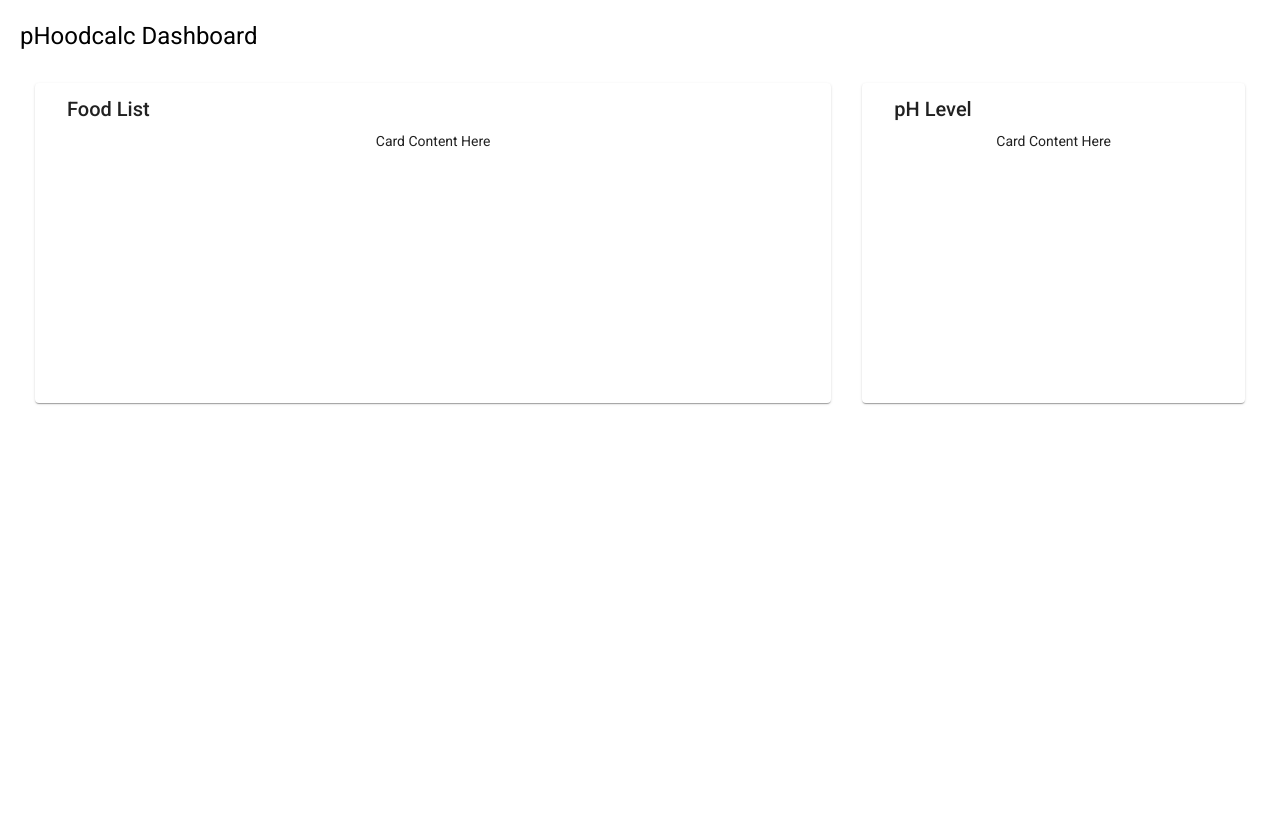
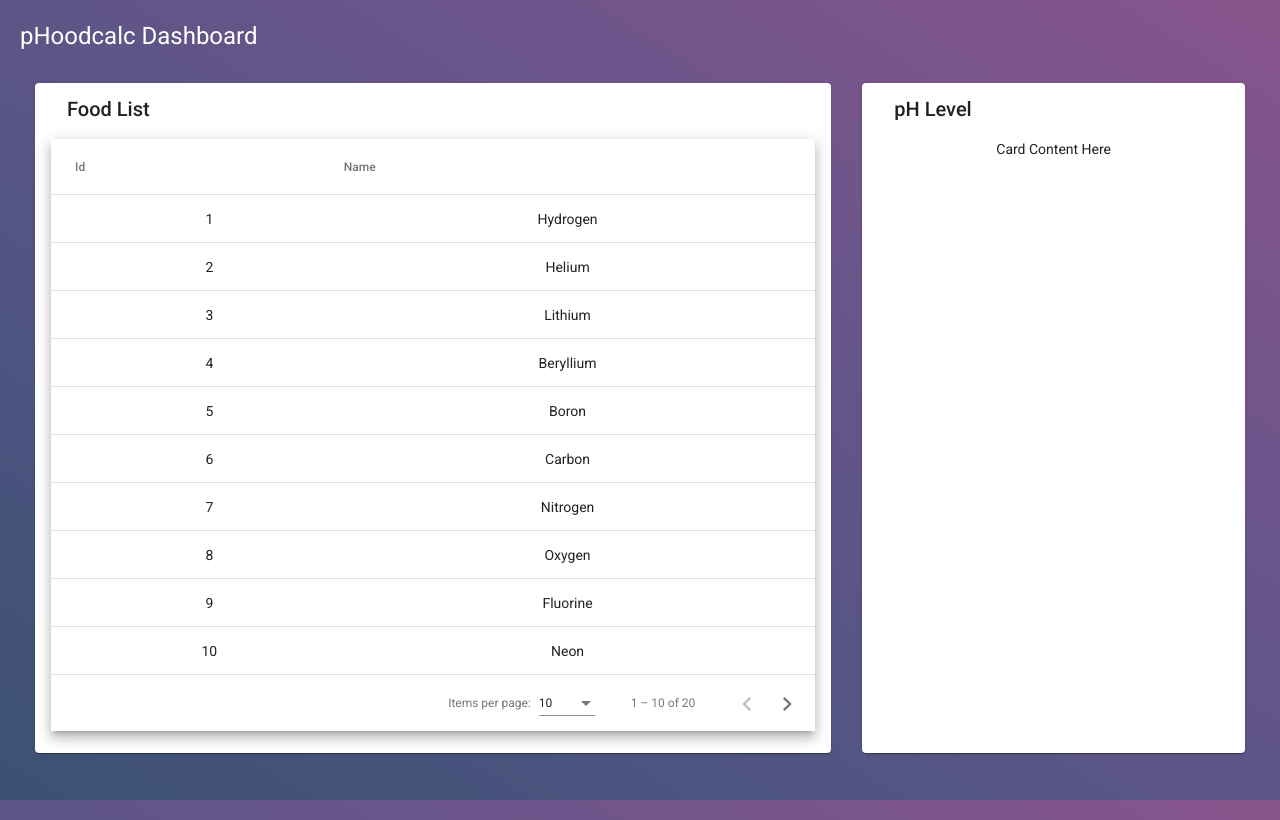
Before and after one commit to gatewayitconsulting/acidicfoodchecker, an Angular app in the folder phoodcalc-app/: page / in a window 1280 px wide. Built offline with nearby package versions, Linux system fonts and the light colour scheme.

Commit message:
Food List Mock Implemented
Added styling to overall app

```diff
--- a/phoodcalc-app/package.json
+++ b/phoodcalc-app/package.json
@@ -22,6 +22,7 @@
     "@angular/common": "~11.0.5",
     "@angular/compiler": "~11.0.5",
     "@angular/core": "~11.0.5",
+    "@angular/flex-layout": "^11.0.0-beta.33",
     "@angular/forms": "~11.0.5",
     "@angular/material": "^11.0.3",
     "@angular/platform-browser": "~11.0.5",
--- a/phoodcalc-app/src/app/components/dashboard/dashboard.component.html
+++ b/phoodcalc-app/src/app/components/dashboard/dashboard.component.html
@@ -1,11 +1,23 @@
 <div class="grid-container">
   <h1 class="mat-h1">pHoodcalc Dashboard</h1>
-  <mat-grid-list cols="3" rowHeight="350px">
+  <mat-grid-list cols="3" rowHeight="700px" *ngIf="desktop">
     <mat-grid-tile [colspan]="2" [rowspan]="1">
       <mat-card class="dashboard-card">
         <mat-card-header>
-          <mat-card-title>
+          <mat-card-title style="margin-bottom: 1em;">
             Food List
+          </mat-card-title>
+        </mat-card-header>
+        <mat-card-content class="dashboard-card-content">
+          <app-food-list></app-food-list>
+        </mat-card-content>
+      </mat-card>
+    </mat-grid-tile>
+    <mat-grid-tile [colspan]="1" [rowspan]="1">
+      <mat-card class="dashboard-card">
+        <mat-card-header>
+          <mat-card-title style="margin-bottom: 1em;">
+            pH Level
           </mat-card-title>
         </mat-card-header>
         <mat-card-content class="dashboard-card-content">
@@ -13,10 +25,24 @@
         </mat-card-content>
       </mat-card>
     </mat-grid-tile>
+  </mat-grid-list>
+  <mat-grid-list cols="1" rowHeight="750px" *ngIf="responsive">
     <mat-grid-tile [colspan]="1" [rowspan]="1">
       <mat-card class="dashboard-card">
         <mat-card-header>
-          <mat-card-title>
+          <mat-card-title style="margin-bottom: 1em;">
+            Food List
+          </mat-card-title>
+        </mat-card-header>
+        <mat-card-content class="dashboard-card-content">
+          <app-food-list></app-food-list>
+        </mat-card-content>
+      </mat-card>
+    </mat-grid-tile>
+    <mat-grid-tile [colspan]="1" [rowspan]="1">
+      <mat-card class="dashboard-card">
+        <mat-card-header>
+          <mat-card-title style="margin-bottom: 1em;">
             pH Level
           </mat-card-title>
         </mat-card-header>
--- a/phoodcalc-app/src/app/components/dashboard/dashboard.component.scss
+++ b/phoodcalc-app/src/app/components/dashboard/dashboard.component.scss
@@ -1,5 +1,9 @@
 .grid-container {
   margin: 20px;
+}
+
+.mat-h1 {
+  color: white;
 }
 
 .dashboard-card {
--- a/phoodcalc-app/src/app/components/dashboard/dashboard.component.ts
+++ b/phoodcalc-app/src/app/components/dashboard/dashboard.component.ts
@@ -1,6 +1,4 @@
 import { Component } from '@angular/core';
-import { map } from 'rxjs/operators';
-import { Breakpoints, BreakpointObserver } from '@angular/cdk/layout';
 
 @Component({
   selector: 'app-dashboard',
@@ -8,26 +6,17 @@
   styleUrls: ['./dashboard.component.scss']
 })
 export class DashboardComponent {
-  /** Based on the screen size, switch from standard to one column per row */
-  cards = this.breakpointObserver.observe(Breakpoints.Handset).pipe(
-    map(({ matches }) => {
-      if (matches) {
-        return [
-          { title: 'Card 1', cols: 1, rows: 1 },
-          { title: 'Card 2', cols: 1, rows: 1 },
-          { title: 'Card 3', cols: 1, rows: 1 },
-          { title: 'Card 4', cols: 1, rows: 1 }
-        ];
-      }
+  responsive = false;
+  desktop = false;
+  breakpoint = 600;
 
-      return [
-        { title: 'Card 1', cols: 2, rows: 1 },
-        { title: 'Card 2', cols: 1, rows: 1 },
-        { title: 'Card 3', cols: 1, rows: 2 },
-        { title: 'Card 4', cols: 1, rows: 1 }
-      ];
-    })
-  );
+  constructor() {}
 
-  constructor(private breakpointObserver: BreakpointObserver) {}
+  ngOnInit() {
+    if (window.screen.width < this.breakpoint) {
+      this.responsive = true;
+    } else {
+      this.desktop = true;
+    }
+  }
 }
--- /dev/null
+++ b/phoodcalc-app/src/app/components/food-list/food-list-datasource.ts
@@ -0,0 +1,108 @@
+import { DataSource } from '@angular/cdk/collections';
+import { MatPaginator } from '@angular/material/paginator';
+import { MatSort } from '@angular/material/sort';
+import { map } from 'rxjs/operators';
+import { Observable, of as observableOf, merge } from 'rxjs';
+
+// TODO: Replace this with your own data model type
+export interface FoodListItem {
+  name: string;
+  id: number;
+}
+
+// TODO: replace this with real data from your application
+const EXAMPLE_DATA: FoodListItem[] = [
+  {id: 1, name: 'Hydrogen'},
+  {id: 2, name: 'Helium'},
+  {id: 3, name: 'Lithium'},
+  {id: 4, name: 'Beryllium'},
+  {id: 5, name: 'Boron'},
+  {id: 6, name: 'Carbon'},
+  {id: 7, name: 'Nitrogen'},
+  {id: 8, name: 'Oxygen'},
+  {id: 9, name: 'Fluorine'},
+  {id: 10, name: 'Neon'},
+  {id: 11, name: 'Sodium'},
+  {id: 12, name: 'Magnesium'},
+  {id: 13, name: 'Aluminum'},
+  {id: 14, name: 'Silicon'},
+  {id: 15, name: 'Phosphorus'},
+  {id: 16, name: 'Sulfur'},
+  {id: 17, name: 'Chlorine'},
+  {id: 18, name: 'Argon'},
+  {id: 19, name: 'Potassium'},
+  {id: 20, name: 'Calcium'},
+];
+
+/**
+ * Data source for the FoodList view. This class should
+ * encapsulate all logic for fetching and manipulating the displayed data
+ * (including sorting, pagination, and filtering).
+ */
+export class FoodListDataSource extends DataSource<FoodListItem> {
+  data: FoodListItem[] = EXAMPLE_DATA;
+  paginator: MatPaginator;
+  sort: MatSort;
+
+  constructor() {
+    super();
+  }
+
+  /**
+   * Connect this data source to the table. The table will only update when
+   * the returned stream emits new items.
+   * @returns A stream of the items to be rendered.
+   */
+  connect(): Observable<FoodListItem[]> {
+    // Combine everything that affects the rendered data into one update
+    // stream for the data-table to consume.
+    const dataMutations = [
+      observableOf(this.data),
+      this.paginator.page,
+      this.sort.sortChange
+    ];
+
+    return merge(...dataMutations).pipe(map(() => {
+      return this.getPagedData(this.getSortedData([...this.data]));
+    }));
+  }
+
+  /**
+   *  Called when the table is being destroyed. Use this function, to clean up
+   * any open connections or free any held resources that were set up during connect.
+   */
+  disconnect() {}
+
+  /**
+   * Paginate the data (client-side). If you're using server-side pagination,
+   * this would be replaced by requesting the appropriate data from the server.
+   */
+  private getPagedData(data: FoodListItem[]) {
+    const startIndex = this.paginator.pageIndex * this.paginator.pageSize;
+    return data.splice(startIndex, this.paginator.pageSize);
+  }
+
+  /**
+   * Sort the data (client-side). If you're using server-side sorting,
+   * this would be replaced by requesting the appropriate data from the server.
+   */
+  private getSortedData(data: FoodListItem[]) {
+    if (!this.sort.active || this.sort.direction === '') {
+      return data;
+    }
+
+    return data.sort((a, b) => {
+      const isAsc = this.sort.direction === 'asc';
+      switch (this.sort.active) {
+        case 'name': return compare(a.name, b.name, isAsc);
+        case 'id': return compare(+a.id, +b.id, isAsc);
+        default: return 0;
+      }
+    });
+  }
+}
+
+/** Simple sort comparator for example ID/Name columns (for client-side sorting). */
+function compare(a: string | number, b: string | number, isAsc: boolean) {
+  return (a < b ? -1 : 1) * (isAsc ? 1 : -1);
+}
--- /dev/null
+++ b/phoodcalc-app/src/app/components/food-list/food-list.component.html
@@ -0,0 +1,25 @@
+<div class="mat-elevation-z8">
+  <table mat-table class="full-width-table" matSort aria-label="Elements">
+    <!-- Id Column -->
+    <ng-container matColumnDef="id">
+      <th mat-header-cell *matHeaderCellDef mat-sort-header>Id</th>
+      <td mat-cell *matCellDef="let row">{{row.id}}</td>
+    </ng-container>
+
+    <!-- Name Column -->
+    <ng-container matColumnDef="name">
+      <th mat-header-cell *matHeaderCellDef mat-sort-header>Name</th>
+      <td mat-cell *matCellDef="let row">{{row.name}}</td>
+    </ng-container>
+
+    <tr mat-header-row *matHeaderRowDef="displayedColumns"></tr>
+    <tr mat-row *matRowDef="let row; columns: displayedColumns;"></tr>
+  </table>
+
+  <mat-paginator #paginator
+      [length]="dataSource?.data.length"
+      [pageIndex]="0"
+      [pageSize]="10"
+      [pageSizeOptions]="[25, 50, 100, 250]">
+  </mat-paginator>
+</div>
--- /dev/null
+++ b/phoodcalc-app/src/app/components/food-list/food-list.component.scss
@@ -0,0 +1,3 @@
+.full-width-table {
+  width: 100%;
+}
--- /dev/null
+++ b/phoodcalc-app/src/app/components/food-list/food-list.component.ts
@@ -0,0 +1,30 @@
+import { AfterViewInit, Component, OnInit, ViewChild } from '@angular/core';
+import { MatPaginator } from '@angular/material/paginator';
+import { MatSort } from '@angular/material/sort';
+import { MatTable } from '@angular/material/table';
+import { FoodListDataSource, FoodListItem } from './food-list-datasource';
+
+@Component({
+  selector: 'app-food-list',
+  templateUrl: './food-list.component.html',
+  styleUrls: ['./food-list.component.scss']
+})
+export class FoodListComponent implements AfterViewInit, OnInit {
+  @ViewChild(MatPaginator) paginator: MatPaginator;
+  @ViewChild(MatSort) sort: MatSort;
+  @ViewChild(MatTable) table: MatTable<FoodListItem>;
+  dataSource: FoodListDataSource;
+
+  /** Columns displayed in the table. Columns IDs can be added, removed, or reordered. */
+  displayedColumns = ['id', 'name'];
+
+  ngOnInit() {
+    this.dataSource = new FoodListDataSource();
+  }
+
+  ngAfterViewInit() {
+    this.dataSource.sort = this.sort;
+    this.dataSource.paginator = this.paginator;
+    this.table.dataSource = this.dataSource;
+  }
+}
--- a/phoodcalc-app/src/styles.scss
+++ b/phoodcalc-app/src/styles.scss
@@ -1,7 +1,12 @@
 /* You can add global styles to this file, and also import other style files */
 
 html, body { height: 100%; }
-body { margin: 0; font-family: Roboto, "Helvetica Neue", sans-serif; font-size: 1em; }
+body {
+    margin: 0;
+    font-family: Roboto, "Helvetica Neue", sans-serif;
+    font-size: 1em;
+    background-image: linear-gradient(to right top, #3c5172, #415276, #46537b, #4c547f, #535582, #5a5585, #615587, #685589, #70558b, #78558c, #81548c, #89548c);
+}
 h1 { font-size: 2.5em; }
 // h2 { font-weight: $light; }
 // h4 { font-weight: $bold; }
```
Also changed, not shown: phoodcalc-app/src/app/app.module.ts (+10 -2 lines), 2 other files (tests, documents, lock files or other folders).
